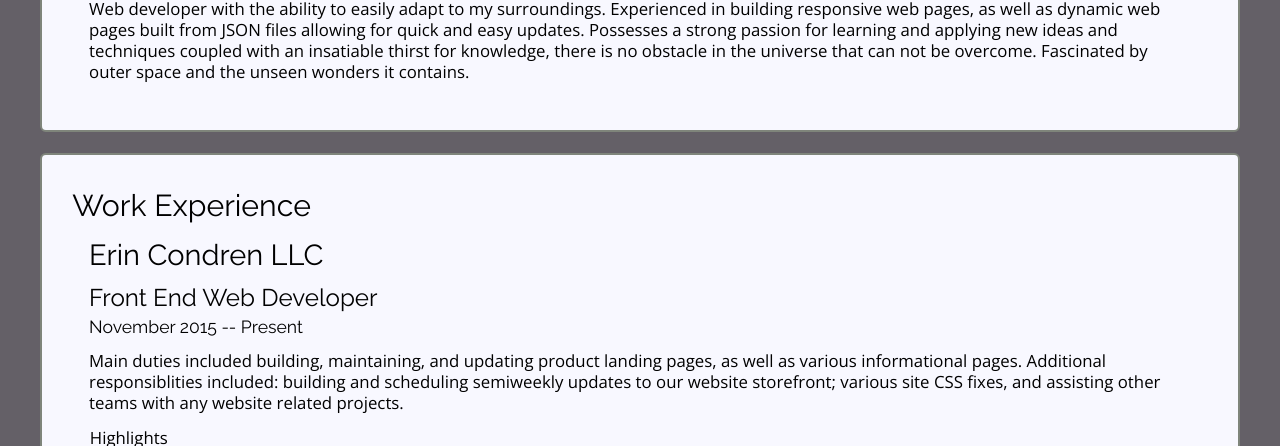
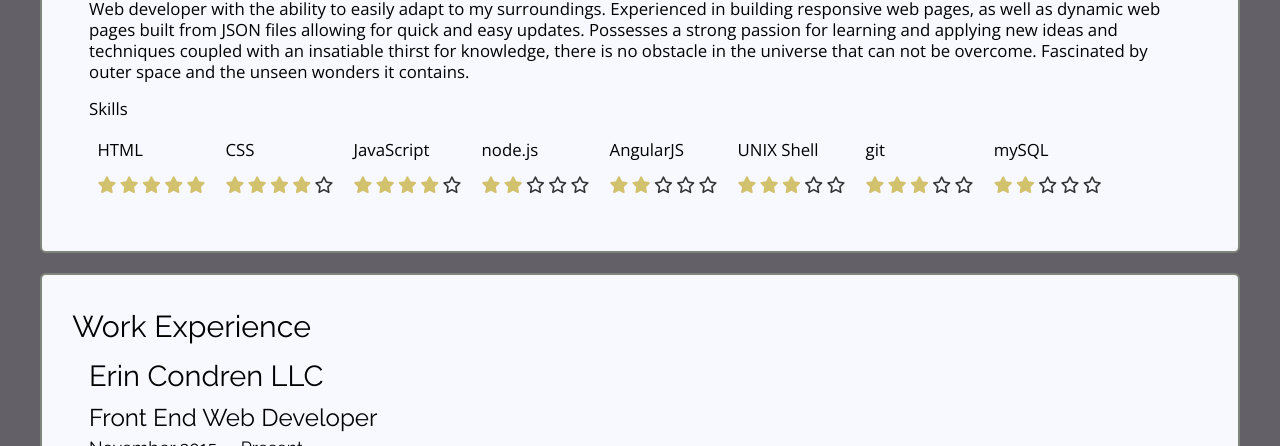
Before and after one commit to skunkface/jsonresume, a website: page public/resume.html in a window 1280 px wide. Shown: the part 304-750 px from the top of the page. Drawn offline with nearby package versions, Linux system fonts and the light colour scheme.

Commit message:
added skills showcase

```diff
--- a/public/css/compact.css
+++ b/public/css/compact.css
@@ -18,9 +18,14 @@
 }
 
 .location,
-.description {
+.description,
+.skills {
   display: block;
   width: 100%;
+}
+
+.skills article {
+  margin: 0 .5em;
 }
 
 h1 {
--- a/public/css/default.css
+++ b/public/css/default.css
@@ -13,9 +13,20 @@
 .resume-holder section article {
   margin: .4em .5em;
 }
+
 .resume-holder > section:before {
   font-size: 1.8em;
 }
+
+article.skills > article {
+  margin: .3em;
+}
+
+.skills:before {
+  content: 'Skills';
+  display: block;
+}
+
 .work:before {
   content: 'Work Experience';
 }
@@ -105,6 +116,12 @@
   }
 }
 
+@media screen and (min-width: 415px) {
+  article.skills > article {
+    margin: .4em .5em;
+  }
+}
+
 @media screen and (min-width: 400px) {
   html {
     font-size: 1.05em;
--- a/public/css/style.css
+++ b/public/css/style.css
@@ -51,6 +51,18 @@
   margin-right: .2em;
 }
 
+.fa-star {
+	color: #d2c26d;
+}
+
+.fa-star-o {
+	color: #333;
+}
+
+.skills article {
+	display: inline-block;
+}
+
 .style-change {
   position: fixed;
   top: 0;
--- a/public/js/resume.js
+++ b/public/js/resume.js
@@ -27,6 +27,28 @@
   link.appendChild(icon);
   link.appendChild(linkContent);
   return link;
+}
+
+function skillBuilder(skill) {
+  var tempSkill = document.createElement('article');
+  var skillLevel = document.createElement('div');
+  skillLevel.classList.add('skillLevel');
+  elemBuilder('p', skill.name, tempSkill);
+  for (var i = 0; i < skill.level; i++) {
+    var tempStar = document.createElement('i');
+    tempStar.classList.add('fa');
+    tempStar.classList.add('fa-star');
+    skillLevel.appendChild(tempStar);
+  }
+  var blankStars = 5 - skill.level;
+  for (var j = 0; j < blankStars; j++) {
+    var tempBlankStar = document.createElement('i');
+    tempBlankStar.classList.add('fa');
+    tempBlankStar.classList.add('fa-star-o');
+    skillLevel.appendChild(tempBlankStar);
+  }
+  tempSkill.appendChild(skillLevel);
+  return tempSkill;
 }
 
 function buildGeneral(general) {
@@ -60,11 +82,20 @@
   descriptionHolder.classList.add('description');
   elemBuilder('p', general.summary, descriptionHolder);
 
+  var skillsHolder = document.createElement('article');
+  skillsHolder.classList.add('skills');
+  var skillsList = general.skills;
+  for (var skill in skillsList) {
+    skillsHolder.appendChild(skillBuilder(skillsList[skill]));
+    console.log(skillsList[skill].name,skillsList[skill].level);
+  }
+
   elemBuilder('h1', general.name, generalHolder);
   generalHolder.appendChild(locationHolder);
   generalHolder.appendChild(contactHolder);
   generalHolder.appendChild(profilesHolder);
   generalHolder.appendChild(descriptionHolder);
+  generalHolder.appendChild(skillsHolder);
   docBody.appendChild(generalHolder);
 }
 
--- a/public/resume.json
+++ b/public/resume.json
@@ -23,6 +23,38 @@
       "iconClass": "fa-linkedin",
       "username": "chrismiller4402",
       "url": "https://www.linkedin.com/in/chrismiller4402"
+    }],
+    "skills": [{
+      "name": "HTML",
+      "level": 5
+    },
+    {
+      "name": "CSS",
+      "level": 4
+    },
+    {
+      "name": "JavaScript",
+      "level": 4
+    },
+    {
+      "name": "node.js",
+      "level": 2
+    },
+    {
+      "name": "AngularJS",
+      "level": 2
+    },
+    {
+      "name": "UNIX Shell",
+      "level": 3
+    },
+    {
+      "name": "git",
+      "level": 3
+    },
+    {
+      "name": "mySQL",
+      "level": 2
     }]
   },
   "work": [{
```
